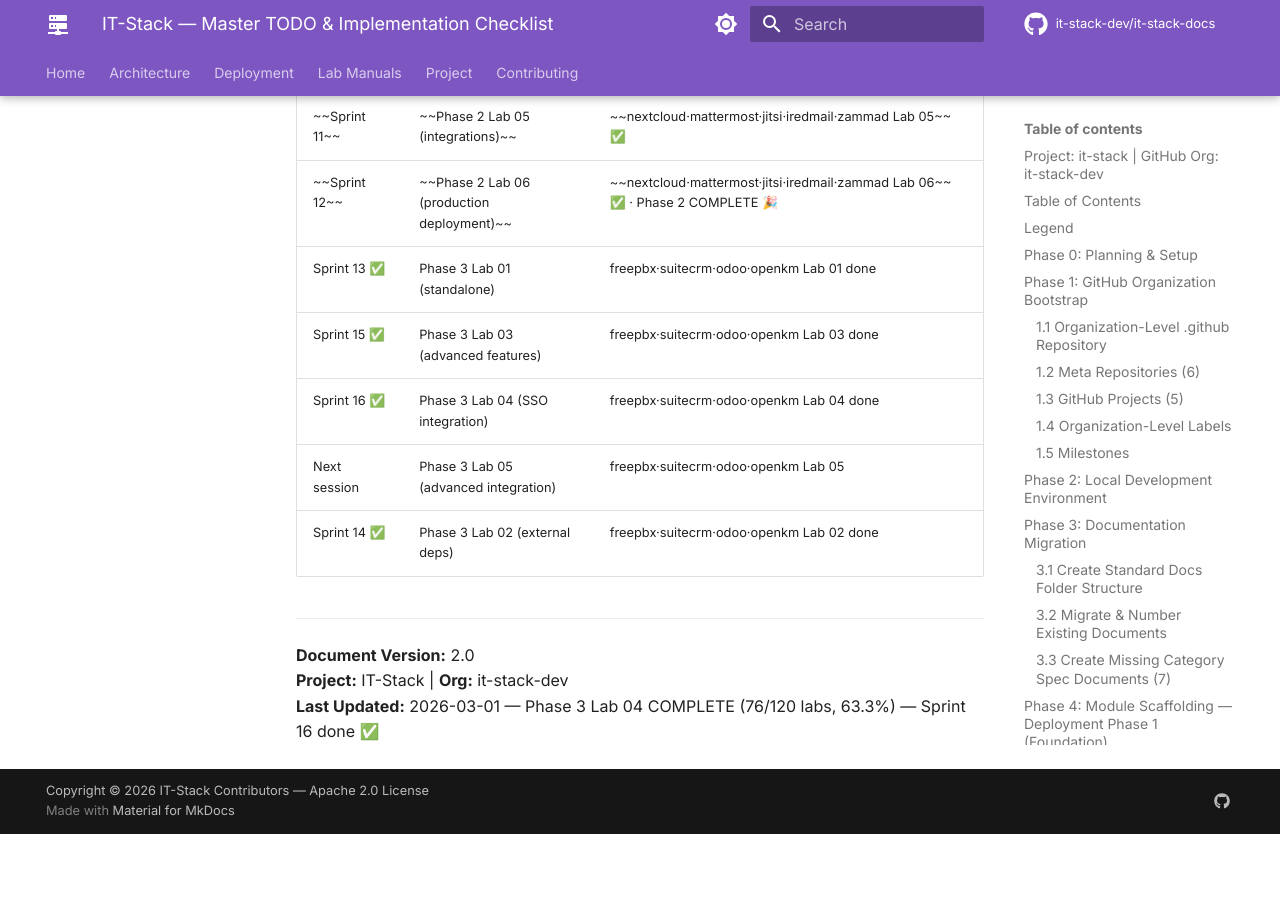
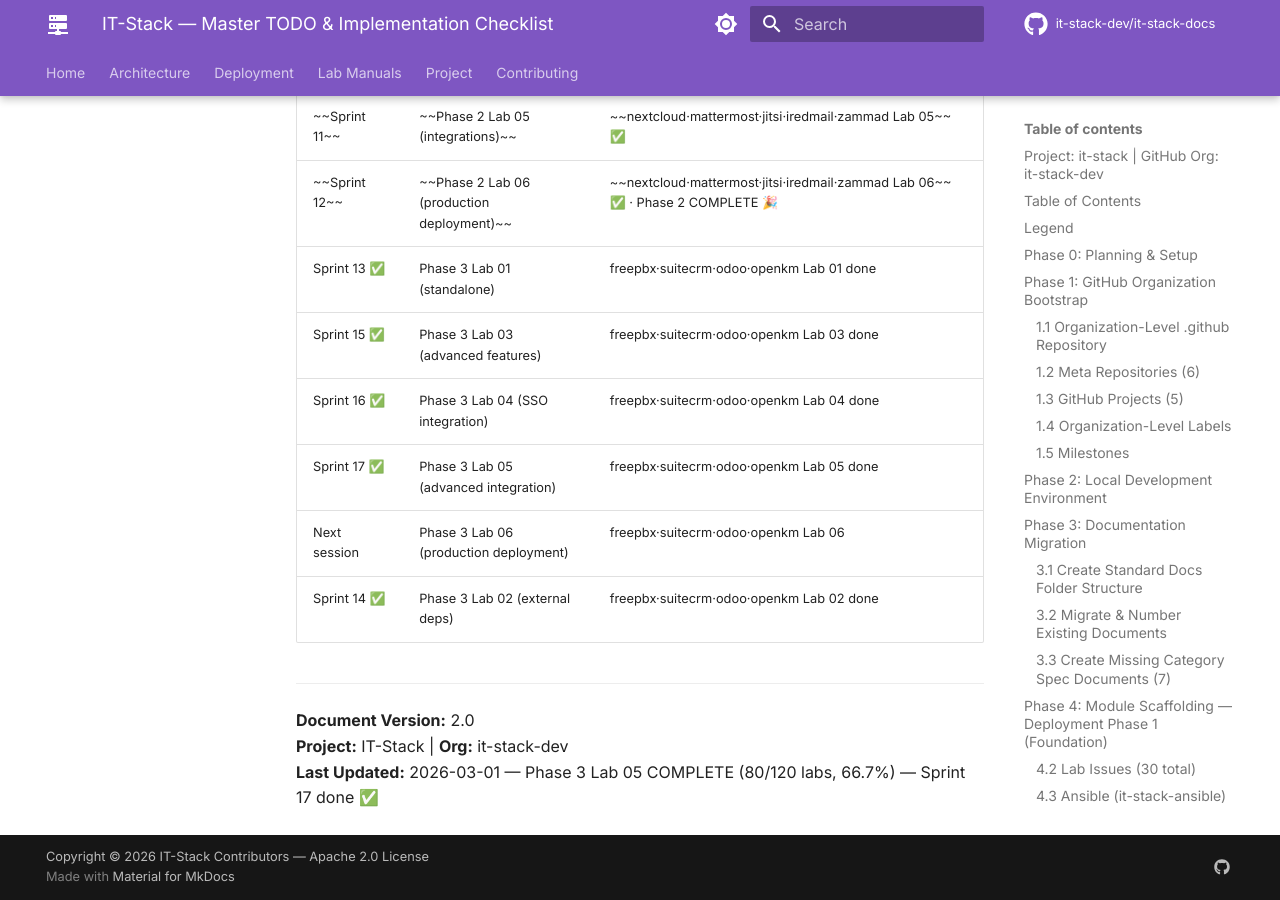
Before and after one commit to it-stack-dev/it-stack-docs, an MkDocs documentation site: the page built from docs/IT-STACK-TODO.md, in a window 1280 px wide and 900 px high, scrolled down 16459 px. Built offline with MkDocs 1.6.1 and Material for MkDocs 9.7.7, drawn with Linux system fonts in a browser that asks for light colours; comment, search, counter and statistics services are not loaded; before the commit the page ends 17293 px from its top, so only the background shows below that; some of the changed text lies outside the part shown.

Commit message:
docs: Phase 3 Lab 05 COMPLETE — 80/120 labs (66.7%) — Sprint 17 done

```diff
--- a/docs/IT-STACK-TODO.md
+++ b/docs/IT-STACK-TODO.md
@@ -315,16 +315,16 @@ All 5 repos have:
 | Module | Lab 01 | Lab 02 | Lab 03 | Lab 04 | Lab 05 | Lab 06 |
 |--------|--------|--------|--------|--------|--------|--------|
 | 09 · iRedMail | [x] | [x] | [x] | [x] | [x] | [x] |
-| 10 · FreePBX | [x] | [x] | [x] | [x] | [ ] | [ ] |
+| 10 · FreePBX | [x] | [x] | [x] | [x] | [x] | [ ] |
 | 11 · Zammad | [x] | [x] | [x] | [x] | [x] | [x] |
 
 ### Category 05: Business Systems
 
 | Module | Lab 01 | Lab 02 | Lab 03 | Lab 04 | Lab 05 | Lab 06 |
 |--------|--------|--------|--------|--------|--------|--------|
-| 12 · SuiteCRM | [x] | [x] | [x] | [x] | [ ] | [ ] |
-| 13 · Odoo | [x] | [x] | [x] | [x] | [ ] | [ ] |
-| 14 · OpenKM | [x] | [x] | [x] | [x] | [ ] | [ ] |
+| 12 · SuiteCRM | [x] | [x] | [x] | [x] | [x] | [ ] |
+| 13 · Odoo | [x] | [x] | [x] | [x] | [x] | [ ] |
+| 14 · OpenKM | [x] | [x] | [x] | [x] | [x] | [ ] |
 
 ### Category 06: IT & Project Management
 
@@ -342,7 +342,7 @@ All 5 repos have:
 | 19 · Zabbix | [ ] | [ ] | [ ] | [ ] | [ ] | [ ] |
 | 20 · Graylog | [ ] | [ ] | [ ] | [ ] | [ ] | [ ] |
 
-**Lab Progress:** 76/120 (63.3%) — Phase 1 complete (30/120) ✅ · Phase 2 complete (30/120) ✅ · Phase 3 Labs 01–04 complete (16/120) ✅
+**Lab Progress:** 80/120 (66.7%) — Phase 1 complete (30/120) ✅ · Phase 2 complete (30/120) ✅ · Phase 3 Labs 01–05 complete (20/120) ✅
 
 ---
 
@@ -475,11 +475,12 @@ All 5 repos have:
 | Sprint 13 ✅ | Phase 3 Lab 01 (standalone) | freepbx·suitecrm·odoo·openkm Lab 01 done |
 | Sprint 15 ✅ | Phase 3 Lab 03 (advanced features) | freepbx·suitecrm·odoo·openkm Lab 03 done |
 | Sprint 16 ✅ | Phase 3 Lab 04 (SSO integration) | freepbx·suitecrm·odoo·openkm Lab 04 done |
-| Next session | Phase 3 Lab 05 (advanced integration) | freepbx·suitecrm·odoo·openkm Lab 05 |
+| Sprint 17 ✅ | Phase 3 Lab 05 (advanced integration) | freepbx·suitecrm·odoo·openkm Lab 05 done |
+| Next session | Phase 3 Lab 06 (production deployment) | freepbx·suitecrm·odoo·openkm Lab 06 |
 | Sprint 14 ✅ | Phase 3 Lab 02 (external deps) | freepbx·suitecrm·odoo·openkm Lab 02 done |
 
 ---
 
 **Document Version:** 2.0
 **Project:** IT-Stack | **Org:** it-stack-dev
-**Last Updated:** 2026-03-01 — Phase 3 Lab 04 COMPLETE (76/120 labs, 63.3%) — Sprint 16 done ✅
+**Last Updated:** 2026-03-01 — Phase 3 Lab 05 COMPLETE (80/120 labs, 66.7%) — Sprint 17 done ✅
```
Also changed, not shown: CHANGELOG.md (+27 -2 lines).
